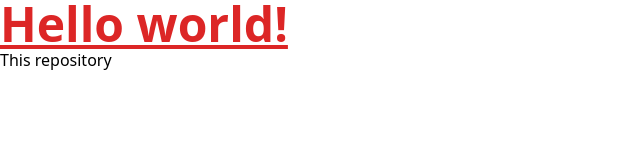
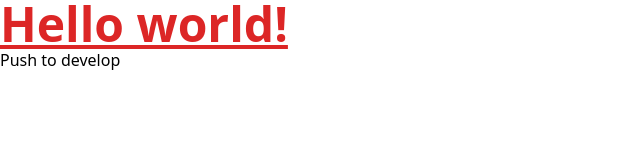
Before and after one commit to Taku8300/HobbyLinks, a React (Vite) app in the folder client/: page / in a window 1280 px wide. Shown: the top 160 px of the page, without its empty margins (0-640 px from the left). Built offline with nearby package versions, Linux system fonts and the light colour scheme.

Commit message:
push to develop

```diff
--- a/client/src/App.jsx
+++ b/client/src/App.jsx
@@ -6,9 +6,7 @@ function App() {
       <h1 className="text-5xl font-bold underline text-red-600">
         Hello world!
       </h1>
-      <h2>
-        This repository
-      </h2>
+      <h2>Push to develop</h2>
     </div>
   );
 }
```
